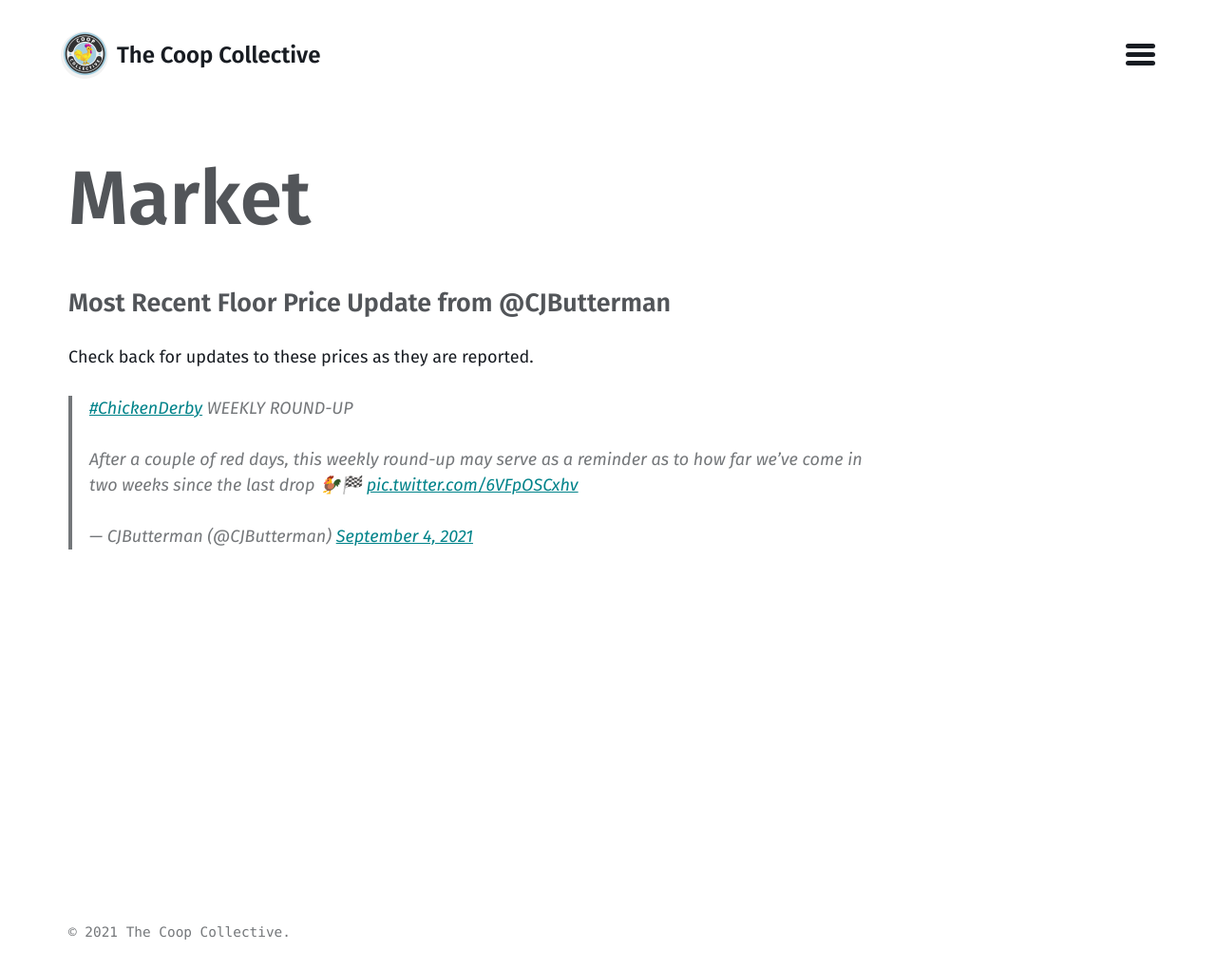
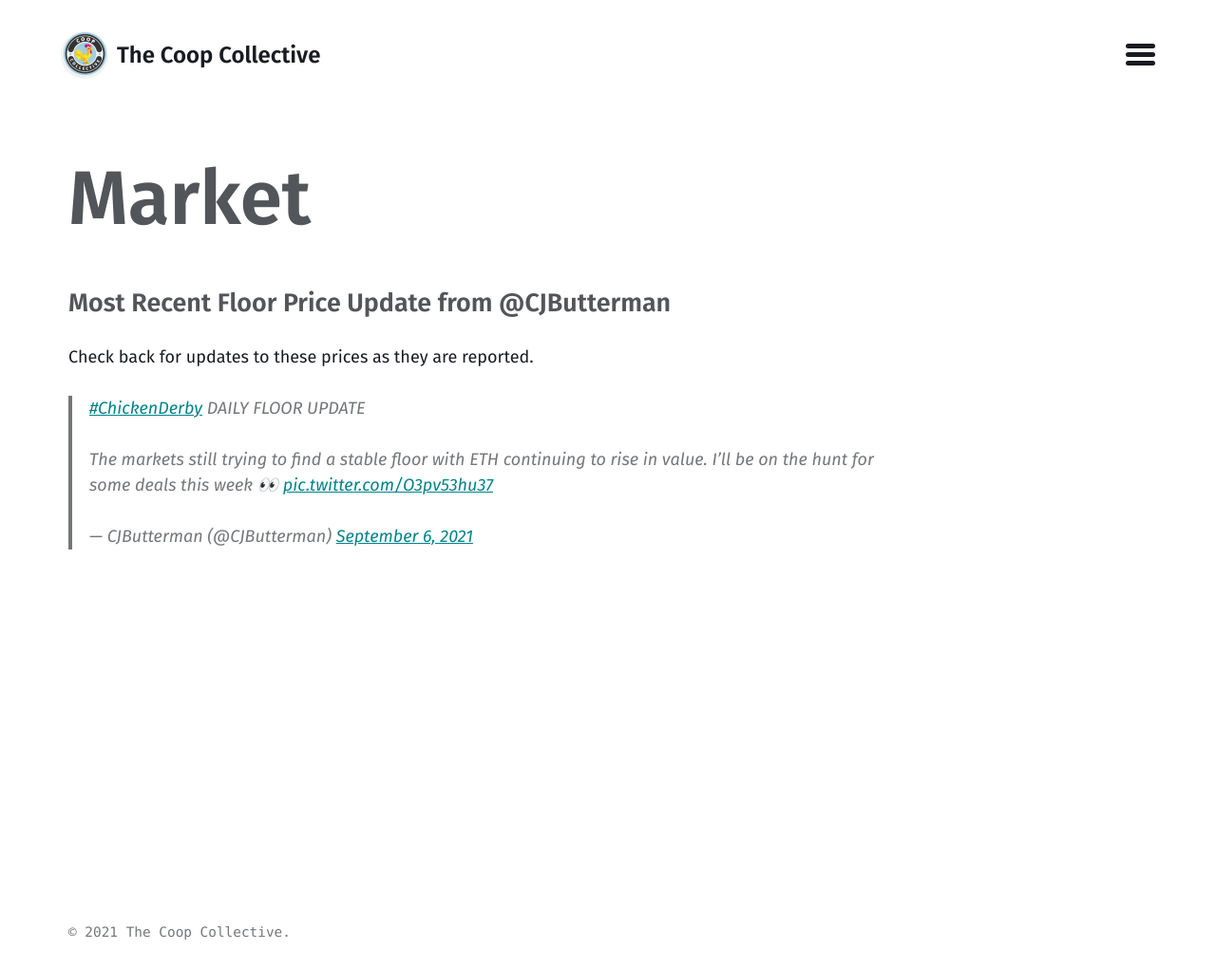
Before and after one commit to CoopCollective/coopcollective.github.io, a Jekyll site: the page built from market.md, in a window 1280 px wide. Shown: the whole page at 95% size. Built offline with Jekyll 4.4.1, drawn with Linux system fonts in a browser that asks for light colours; comment, search, counter and statistics services are not loaded.

Commit message:
Update market.md

```diff
--- a/market.md
+++ b/market.md
@@ -7,4 +7,4 @@
 
 Check back for updates to these prices as they are reported.
 
-<blockquote class="twitter-tweet"><p lang="en" dir="ltr"><a href="https://twitter.com/hashtag/ChickenDerby?src=hash&amp;ref_src=twsrc%5Etfw">#ChickenDerby</a> WEEKLY ROUND-UP <br><br>After a couple of red days, this weekly round-up may serve as a reminder as to how far we’ve come in two weeks since the last drop 🐓🏁 <a href="https://t.co/6VFpOSCxhv">pic.twitter.com/6VFpOSCxhv</a></p>&mdash; CJButterman (@CJButterman) <a href="https://twitter.com/CJButterman/status/1434166970174218243?ref_src=twsrc%5Etfw">September 4, 2021</a></blockquote> <script async src="https://platform.twitter.com/widgets.js" charset="utf-8"></script>
+<blockquote class="twitter-tweet"><p lang="en" dir="ltr"><a href="https://twitter.com/hashtag/ChickenDerby?src=hash&amp;ref_src=twsrc%5Etfw">#ChickenDerby</a> DAILY FLOOR UPDATE <br><br>The markets still trying to find a stable floor with ETH continuing to rise in value. I’ll be on the hunt for some deals this week 👀 <a href="https://t.co/O3pv53hu37">pic.twitter.com/O3pv53hu37</a></p>&mdash; CJButterman (@CJButterman) <a href="https://twitter.com/CJButterman/status/1434674377170161664?ref_src=twsrc%5Etfw">September 6, 2021</a></blockquote> <script async src="https://platform.twitter.com/widgets.js" charset="utf-8"></script>
```
